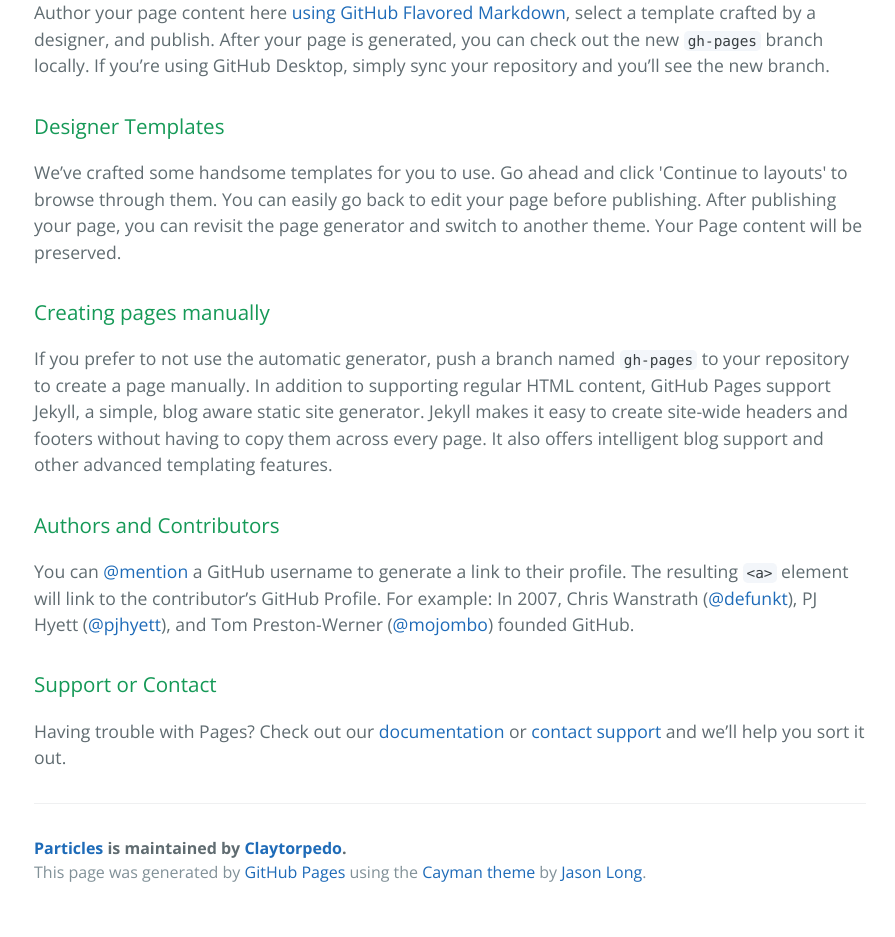
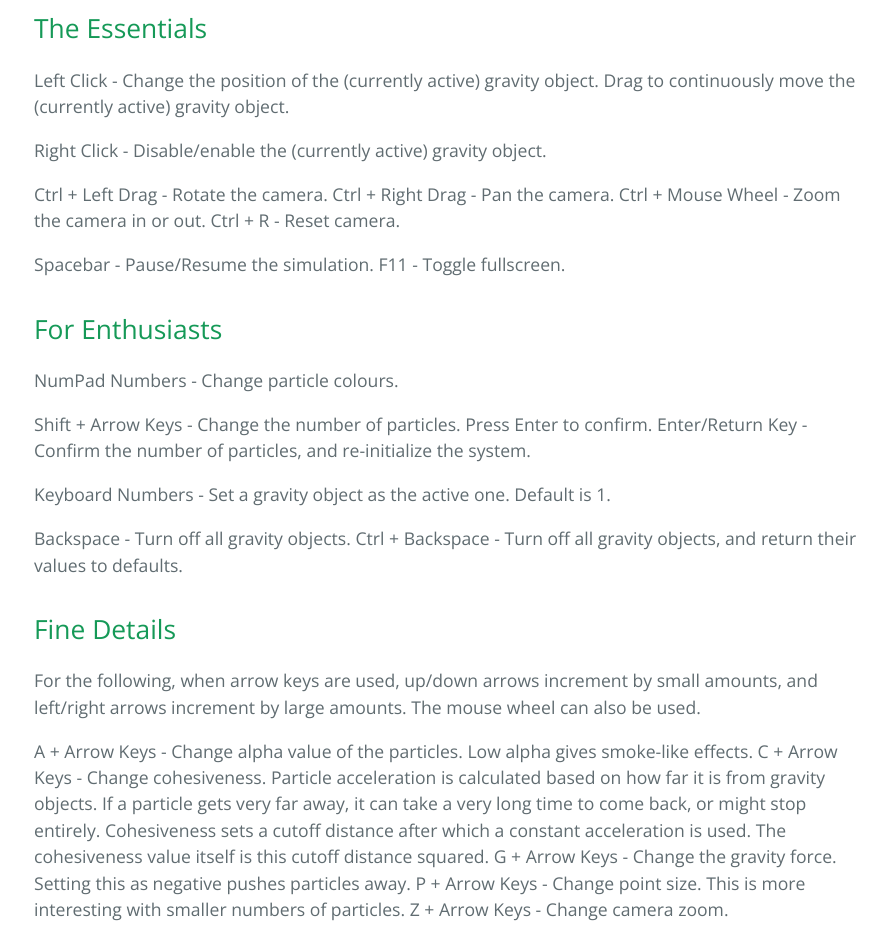
Before and after one commit to Claytorpedo/Particles, a plain HTML site: page index.html in a window 1280 px wide. Shown: the part 490-1427 px from the top of the page, without its empty margins (190-1085 px from the left). Before the commit the page ends 1406 px from the top, so only its background shows below. Drawn offline with nearby package versions, Linux system fonts and the light colour scheme.

```diff
--- a/index.html
+++ b/index.html
@@ -19,30 +19,53 @@
     </section>
 
     <section class="main-content">
-      <h3>
-<a id="welcome-to-github-pages" class="anchor" href="#welcome-to-github-pages" aria-hidden="true"><span aria-hidden="true" class="octicon octicon-link"></span></a>Welcome to GitHub Pages.</h3>
+      <h1>
+<a id="controls" class="anchor" href="#controls" aria-hidden="true"><span aria-hidden="true" class="octicon octicon-link"></span></a>Controls</h1>
 
-<p>This automatic page generator is the easiest way to create beautiful pages for all of your projects. Author your page content here <a href="https://guides.github.com/features/mastering-markdown/">using GitHub Flavored Markdown</a>, select a template crafted by a designer, and publish. After your page is generated, you can check out the new <code>gh-pages</code> branch locally. If you’re using GitHub Desktop, simply sync your repository and you’ll see the new branch.</p>
+<h2>
+<a id="the-essentials" class="anchor" href="#the-essentials" aria-hidden="true"><span aria-hidden="true" class="octicon octicon-link"></span></a>The Essentials</h2>
 
-<h3>
-<a id="designer-templates" class="anchor" href="#designer-templates" aria-hidden="true"><span aria-hidden="true" class="octicon octicon-link"></span></a>Designer Templates</h3>
+<p>Left Click  - Change the position of the (currently active) gravity object. Drag to continuously move the (currently active) gravity object.</p>
 
-<p>We’ve crafted some handsome templates for you to use. Go ahead and click 'Continue to layouts' to browse through them. You can easily go back to edit your page before publishing. After publishing your page, you can revisit the page generator and switch to another theme. Your Page content will be preserved.</p>
+<p>Right Click         - Disable/enable the (currently active) gravity object.</p>
 
-<h3>
-<a id="creating-pages-manually" class="anchor" href="#creating-pages-manually" aria-hidden="true"><span aria-hidden="true" class="octicon octicon-link"></span></a>Creating pages manually</h3>
+<p>Ctrl + Left Drag    - Rotate the camera.
+Ctrl + Right Drag   - Pan the camera.
+Ctrl + Mouse Wheel  - Zoom the camera in or out.
+Ctrl + R        - Reset camera.</p>
 
-<p>If you prefer to not use the automatic generator, push a branch named <code>gh-pages</code> to your repository to create a page manually. In addition to supporting regular HTML content, GitHub Pages support Jekyll, a simple, blog aware static site generator. Jekyll makes it easy to create site-wide headers and footers without having to copy them across every page. It also offers intelligent blog support and other advanced templating features.</p>
+<p>Spacebar        - Pause/Resume the simulation.
+F11         - Toggle fullscreen.</p>
 
-<h3>
-<a id="authors-and-contributors" class="anchor" href="#authors-and-contributors" aria-hidden="true"><span aria-hidden="true" class="octicon octicon-link"></span></a>Authors and Contributors</h3>
+<h2>
+<a id="for-enthusiasts" class="anchor" href="#for-enthusiasts" aria-hidden="true"><span aria-hidden="true" class="octicon octicon-link"></span></a>For Enthusiasts</h2>
 
-<p>You can <a href="https://help.github.com/articles/basic-writing-and-formatting-syntax/#mentioning-users-and-teams" class="user-mention">@mention</a> a GitHub username to generate a link to their profile. The resulting <code>&lt;a&gt;</code> element will link to the contributor’s GitHub Profile. For example: In 2007, Chris Wanstrath (<a href="https://github.com/defunkt" class="user-mention">@defunkt</a>), PJ Hyett (<a href="https://github.com/pjhyett" class="user-mention">@pjhyett</a>), and Tom Preston-Werner (<a href="https://github.com/mojombo" class="user-mention">@mojombo</a>) founded GitHub.</p>
+<p>NumPad Numbers  - Change particle colours.</p>
 
-<h3>
-<a id="support-or-contact" class="anchor" href="#support-or-contact" aria-hidden="true"><span aria-hidden="true" class="octicon octicon-link"></span></a>Support or Contact</h3>
+<p>Shift + Arrow Keys  - Change the number of particles. Press Enter to confirm.
+Enter/Return Key    - Confirm the number of particles, and re-initialize the system.</p>
 
-<p>Having trouble with Pages? Check out our <a href="https://help.github.com/pages">documentation</a> or <a href="https://github.com/contact">contact support</a> and we’ll help you sort it out.</p>
+<p>Keyboard Numbers    - Set a gravity object as the active one. Default is 1.</p>
+
+<p>Backspace       - Turn off all gravity objects.
+Ctrl + Backspace    - Turn off all gravity objects, and return their values to defaults.</p>
+
+<h2>
+<a id="fine-details" class="anchor" href="#fine-details" aria-hidden="true"><span aria-hidden="true" class="octicon octicon-link"></span></a>Fine Details</h2>
+
+<p>For the following, when arrow keys are used, up/down arrows increment by small amounts, and left/right arrows increment by large amounts. The mouse wheel can also be used.</p>
+
+<p>A + Arrow Keys  - Change alpha value of the particles. Low alpha gives smoke-like effects.
+C + Arrow Keys  - Change cohesiveness. Particle acceleration is calculated based on how far it is from gravity objects. If a particle gets very far away, it can take a very long time to come back, or might stop entirely. Cohesiveness sets a cutoff distance after which a constant acceleration is used. The cohesiveness value itself is this cutoff distance squared.
+G + Arrow Keys  - Change the gravity force. Setting this as negative pushes particles away.
+P + Arrow Keys  - Change point size. This is more interesting with smaller numbers of particles.
+Z + Arrow Keys  - Change camera zoom.</p>
+
+<p>C + R/G/B/Backspace - Set background colour to red/green/blue/black.
+Alt + Mouse Wheel   - Change the depth at which to place the gravity object.
+Alt + R     - Reset the depth to default.</p>
+
+<p>L Key           - Write gravity object information to console.</p>
 
       <footer class="site-footer">
         <span class="site-footer-owner"><a href="https://github.com/Claytorpedo/Particles">Particles</a> is maintained by <a href="https://github.com/Claytorpedo">Claytorpedo</a>.</span>
```
Also changed, not shown: params.json (+1 -1 lines).
